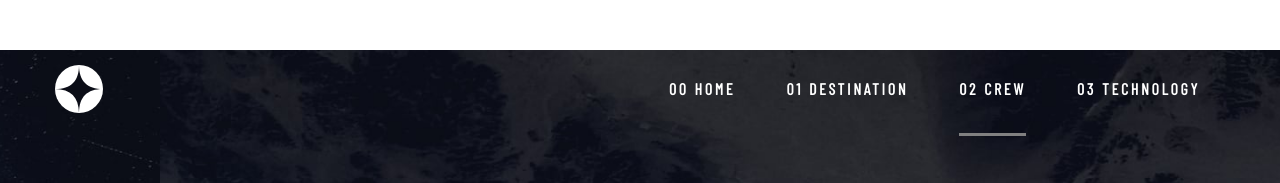
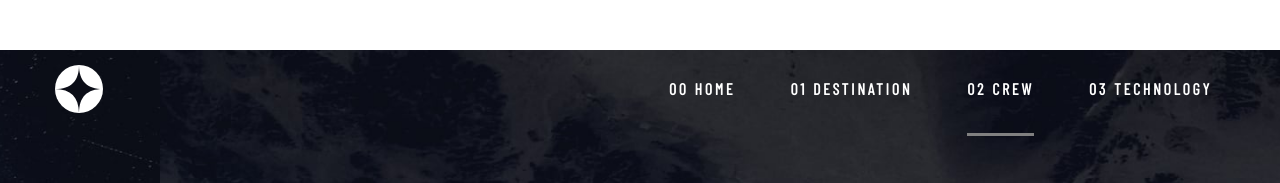
Before and after one commit to JorchRL/spaceTourism-website, a React (Create React App) app: page / in a window 1280 px wide. Shown: the top 183 px of the page. Built offline with nearby package versions, Linux system fonts and the light colour scheme; a web font is replaced by a local one.

Commit message:
Tune positioning of menuItems in navbar

```diff
--- a/src/components/navbar.scss
+++ b/src/components/navbar.scss
@@ -60,7 +60,7 @@
           cursor: pointer;
           // outline: 1px solid white;
           margin-top: 5px;
-          margin-right: 51px;
+          margin-right: 55px;
 
           &:hover {
             .indicator {
```
